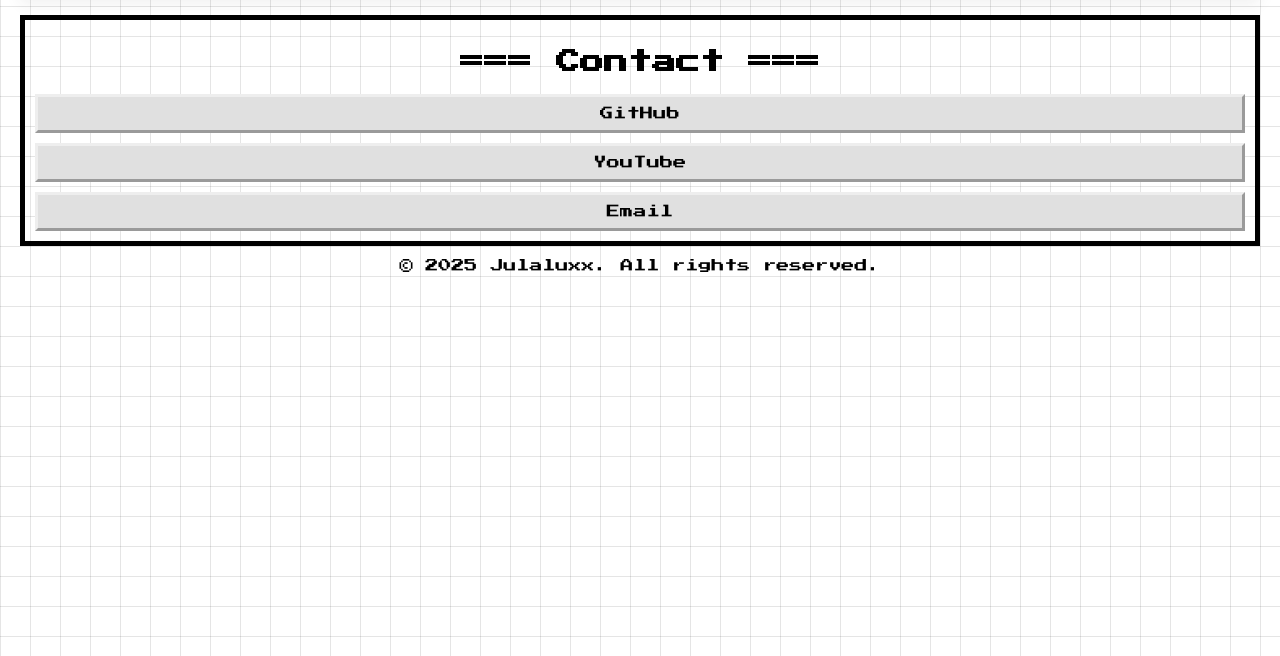
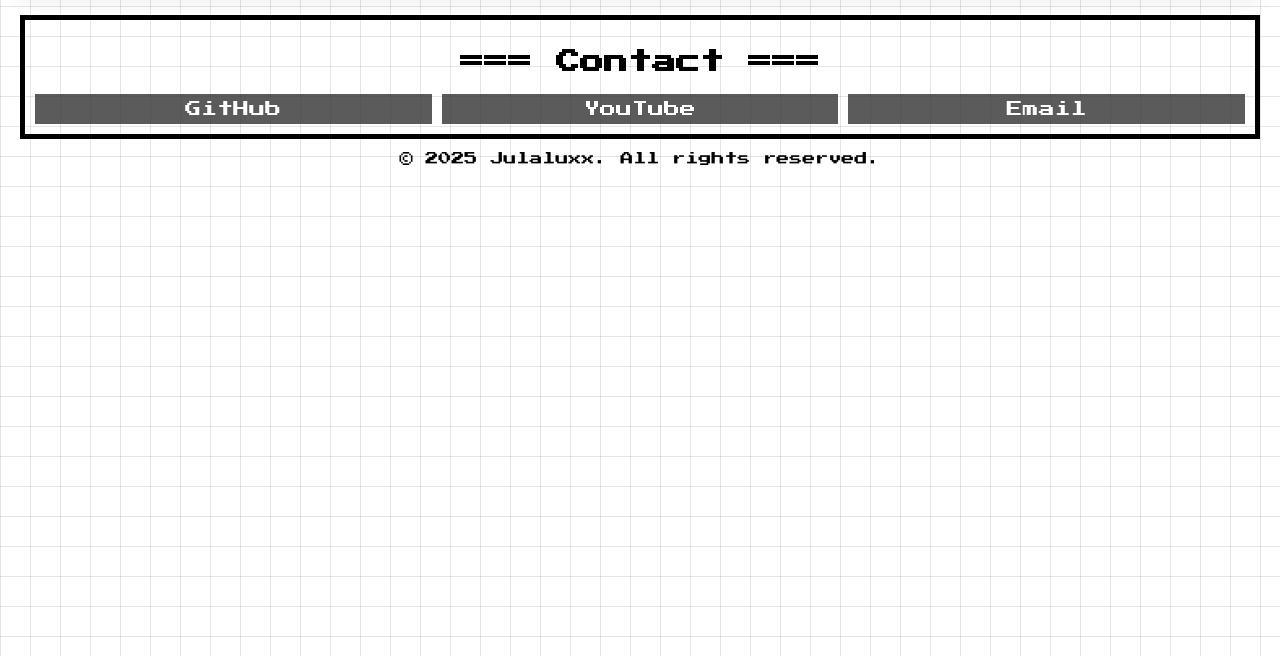
Before and after one commit to julaluxx/julaluxx.github.io, a plain HTML site: page pages/contact.html in a window 1280 px wide. Shown: the part 144-800 px from the top of the page. Drawn offline with Linux system fonts and the light colour scheme.

Commit message:
Fix contacts button link

```diff
--- a/pages/contact.html
+++ b/pages/contact.html
@@ -26,9 +26,9 @@
             <h2>=== Contact ===</h2>
         </div>
         <div class="contact-buttons">
-            <button class="contact-button"><a href="https://github.com/julaluxx" target="_blank">GitHub</a></button>
-            <button class="contact-button"><a href="https://www.youtube.com/watch?v=dQw4w9WgXcQ" target="_blank">YouTube</a></button>
-            <button class="contact-button"><a href="mailto:julalak2172@gmail.com" target="_blank">Email</a></button>
+            <a href="https://github.com/julaluxx" target="_blank" class="contact-button">GitHub</a>
+            <a href="https://www.youtube.com/watch?v=dQw4w9WgXcQ" target="_blank" class="contact-button">YouTube</a>
+            <a href="mailto:julalak2172@gmail.com" target="_blank" class="contact-button">Email</a>
         </div>
     </div>
 
--- a/style/contact.css
+++ b/style/contact.css
@@ -29,7 +29,7 @@ body {
     background: var(--gentle-black);
     z-index: 10;
     border-radius: 4px;
-    box-shadow: 0 4px 16px rgba(50,50,50,0.08);
+    box-shadow: 0 4px 16px rgba(50, 50, 50, 0.08);
     padding: 0 8px;
 }
 
@@ -76,6 +76,7 @@ body {
         justify-content: center;
         gap: 4px;
     }
+
     .menu a {
         border-radius: 0;
         border-bottom: none;
@@ -96,62 +97,34 @@ body {
     text-align: center;
 }
 
-button{
+button {
     font-family: var(--font-family);
 }
 
 .contact-buttons {
+    display: flex;
     gap: 10px;
-    display: flex;
-    flex-wrap: wrap;
-    flex-direction: row;
-    justify-content: space-evenly;
-}
-.contact-button {
-    text-decoration: none;
-    width: 100%;
-    padding: 10px;
-    border: outset;
-    text-align: center;
-    display: inline-block;
-    background-color: #e0e0e0;
-}
-
-.contact-button:hover {
-    border: inset;
-}
-
-.contact-button a {
-    color: black;
-    text-decoration: none;
-}
-
-/* .contact-buttons {
-    gap: 10px;
-    padding: 10px;
-    display: flex;
     align-items: center;
     justify-content: space-evenly;
 }
 
 .contact-button {
+    display: block;
     width: 100%;
-    padding: 5px;
-    border: outset;
+    height: 30px;
+    background-color: var(--gentle-black);
+    color: #fff;
+    text-decoration: none;
     text-align: center;
-    display: inline-block;
-    background-color: #e0e0e0;
+    line-height: 30px;
 }
 
 .contact-button:hover {
-    border: inset;
+    color: var(--gentle-black);
+    background-color: var(--mini-pink);
+    transform: rotate(2deg);
+    box-shadow: 2px 2px 0px var(--gentle-black);
 }
-
-.contact-button a {
-    display: block;
-    color: #333333;
-    text-decoration: none;
-} */
 
 .footer {
     font-size: small;
```
